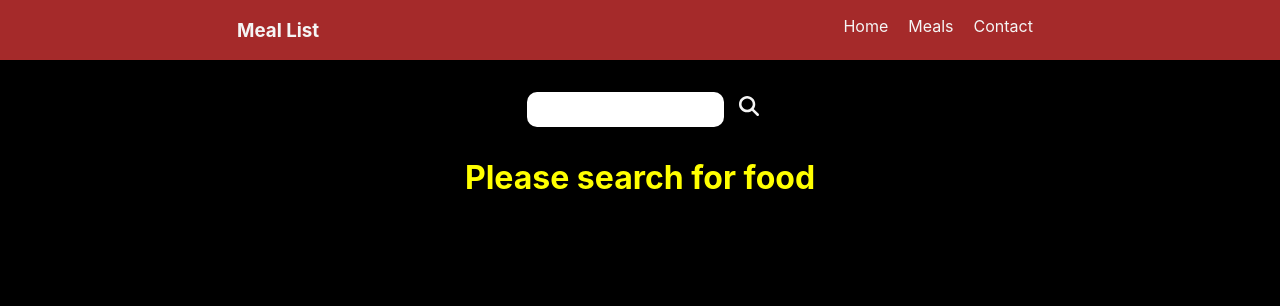
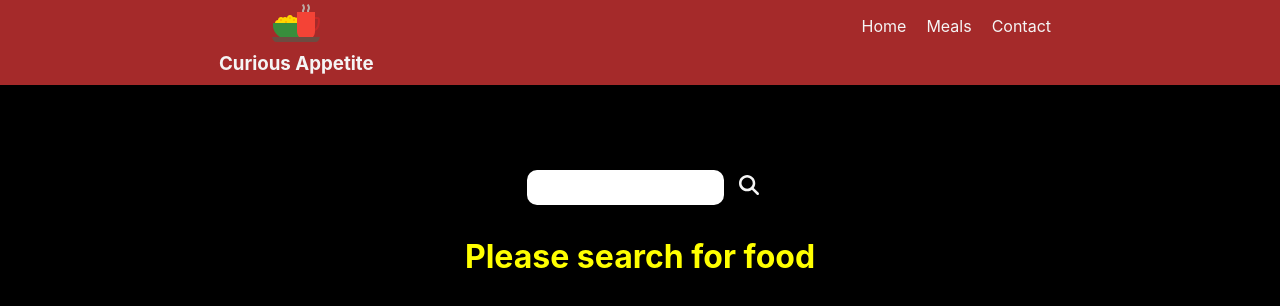
Before and after one commit to FahamidulDipro/React-Meal-List, a React (Create React App) app: page / in a window 1280 px wide. Shown: the top 306 px of the page. Built offline with nearby package versions, Linux system fonts and the light colour scheme.

Commit message:
favicon and site icon added

```diff
--- a/public/index.html
+++ b/public/index.html
@@ -2,7 +2,7 @@
 <html lang="en">
   <head>
     <meta charset="utf-8" />
-    <link rel="icon" href="%PUBLIC_URL%/favicon.ico" />
+    <link rel="icon" href="%PUBLIC_URL%/favicon.png" />
     <meta name="viewport" content="width=device-width, initial-scale=1" />
     <meta name="theme-color" content="#000000" />
     <meta
@@ -24,7 +24,7 @@
       work correctly both with client-side routing and a non-root public URL.
       Learn how to configure a non-root public URL by running `npm run build`.
     -->
-    <title>React App</title>
+    <title>Curious Appetite</title>
   </head>
   <body>
     <noscript>You need to enable JavaScript to run this app.</noscript>
--- a/src/App.js
+++ b/src/App.js
@@ -1,7 +1,7 @@
-import logo from './logo.svg';
+
 import './App.css';
 import Navbar from './components/Navbar/Navbar';
-import MealLoad from './components/MealLoad/MealLoad';
+
 import Search from './components/Search/Search';
 
 function App() {
--- a/src/components/MealLoad/MealLoad.js
+++ b/src/components/MealLoad/MealLoad.js
@@ -42,7 +42,7 @@ const MealLoad = (props) => {
                         <div className='mealPic-container'>
                             <img src={mealPic} alt="mealImage" />
                         </div>
-                        <h3>Instructions</h3>
+                        <h3>Cooking Instructions</h3>
                         <p>{mealInstructions}</p>
                         <a href="#search" className='goToTopBtn'><FontAwesomeIcon icon={faArrowCircleUp}/></a>
                 </div>
--- a/src/components/Navbar/Navbar.css
+++ b/src/components/Navbar/Navbar.css
@@ -20,3 +20,7 @@
 body {
   background-color: black;
 }
+h3 {
+  margin-top: 0;
+  margin-bottom: 10px;
+}
--- a/src/components/Navbar/Navbar.js
+++ b/src/components/Navbar/Navbar.js
@@ -5,7 +5,8 @@ const Navbar = () => {
         <div>
             <nav className='navbar'>
        <div >
-         <h3>Meal List</h3>
+        <img src='favicon.png'/>
+         <h3>Curious Appetite</h3>
        </div>
        <ul className='navbarMenu'>
          <li><a href="#">Home</a></li>
--- a/src/components/Search/Search.css
+++ b/src/components/Search/Search.css
@@ -1,5 +1,6 @@
 .searchContainer {
   background-color: black;
+  margin-top: 100px;
 }
 .searchInputField {
   border: none;
```
Also changed, not shown: public/favicon.png (added).
